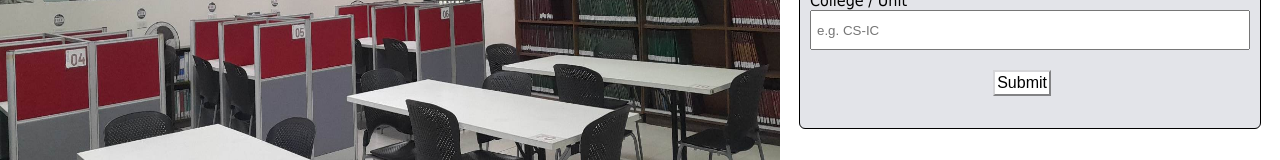
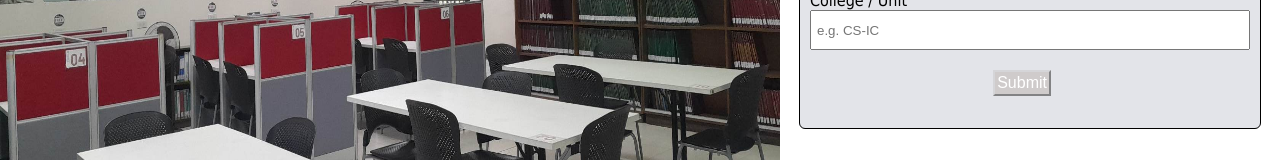
Before and after one commit to ProgrammerJM/Library-Monitoring, a plain HTML site: page index.html in a window 1280 px wide. In both pictures the pointer is over the button "Submit". Shown: the part 428-588 px from the top of the page. Drawn offline with Linux system fonts and the light colour scheme.

Commit message:
added submit hover

```diff
--- a/index.css
+++ b/index.css
@@ -103,11 +103,18 @@ button {
     border-color: #d5d5d8;
     font-size: 1rem;
 }
+
+#submit:hover {
+    background-color: rgb(207, 203, 203);
+    color: white;
+}
+
 #msg {
     margin: 0;
     display: flex;
     justify-content: center;
 }
+
 
 .rightside {
     margin-top: 30px;
```
